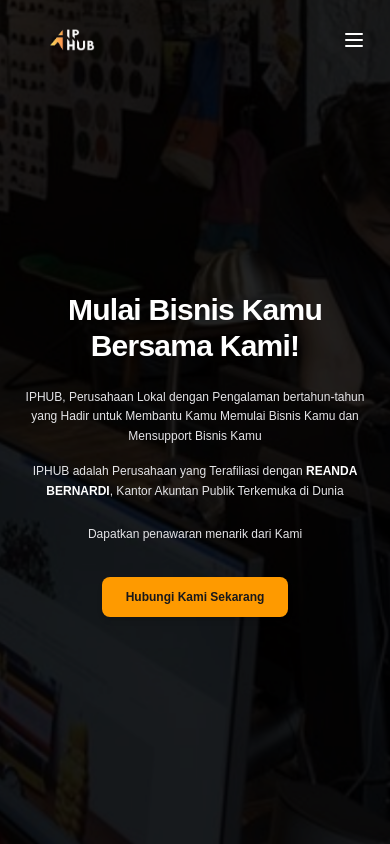
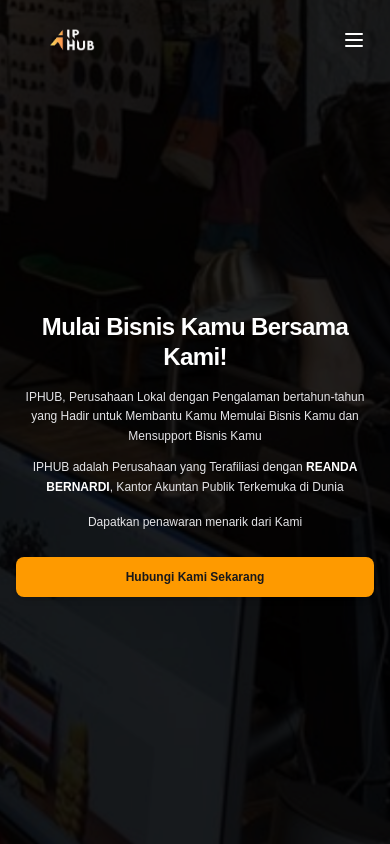
Before and after one commit to Saputra-prog/iphub, a Next.js app: page / in a window 390 px wide. Shown: the top 844 px of the page. Built offline with nearby package versions, Linux system fonts and the light colour scheme.

Commit message:
responsive

```diff
--- a/app/Home/home/page.tsx
+++ b/app/Home/home/page.tsx
@@ -2,7 +2,7 @@
 
 export default function Home() {
   return (
-    <div className="relative min-h-screen flex items-center justify-center">
+    <div className="relative min-h-screen flex items-center justify-center py-12 px-4 sm:px-6 lg:px-8 overflow-hidden">
       <Image
         src="/bg-1.png"
         alt="background"
@@ -11,26 +11,28 @@
         priority
       />
       <div className="absolute inset-0 bg-black/60 z-0" />
-      <div className="relative z-10 w-full max-w-6xl mx-auto px-6 text-center md:text-left pt-16">
-        <div className="text-white max-w-3xl">
-          <h1 className="text-3xl md:text-4xl lg:text-5xl font-bold mb-6 tracking-tight">
+      <div className="relative z-10 w-full max-w-6xl mx-auto text-center md:text-left pt-16 md:pt-0">
+        <div className="text-white max-w-3xl mx-auto md:mx-0">
+          <h1 className="text-2xl sm:text-3xl md:text-4xl lg:text-5xl font-bold mb-4 sm:mb-6 tracking-tight leading-tight">
             Mulai Bisnis Kamu Bersama Kami!
           </h1>
-          <div className="space-y-4 text-xs md:text-sm lg:text-base text-zinc-200 leading-relaxed font-light">
+          <div className="space-y-3 sm:space-y-4 text-xs sm:text-sm md:text-base text-zinc-200 leading-relaxed font-light">
             <p>
               IPHUB, Perusahaan Lokal dengan Pengalaman bertahun-tahun yang Hadir untuk Membantu Kamu Memulai Bisnis Kamu dan Mensupport Bisnis Kamu
             </p>
             <p>
               IPHUB adalah Perusahaan yang Terafiliasi dengan <strong className="font-bold text-white">REANDA BERNARDI</strong>, Kantor Akuntan Publik Terkemuka di Dunia
             </p>
-            <p className="pt-2">
+            <p className="pt-1 sm:pt-2">
               Dapatkan penawaran menarik dari Kami
             </p>
           </div>
-          <a href="https://wa.me/6281234567890?text=Halo,%20saya%20ingin%20bertanya%20mengenai%20layanan%20IPHUB"
+          <a
+            href="https://wa.me/6281234567890?text=Halo,%20saya%20ingin%20bertanya%20mengenai%20layanan%20IPHUB"
             target="_blank"
             rel="noopener noreferrer"
-            className="inline-block mt-8 bg-amber-500 hover:bg-amber-600 text-zinc-900 font-semibold px-6 py-3 rounded-lg text-xs md:text-sm transition-all duration-200 shadow-md hover:shadow-lg active:scale-95 cursor-pointer text-center">
+            className="inline-block w-full sm:w-auto mt-6 sm:mt-8 bg-amber-500 hover:bg-amber-600 text-zinc-900 font-semibold px-6 py-3 rounded-lg text-xs sm:text-sm transition-all duration-200 shadow-md hover:shadow-lg active:scale-95 cursor-pointer text-center"
+          >
             Hubungi Kami Sekarang
           </a>
         </div>
```
